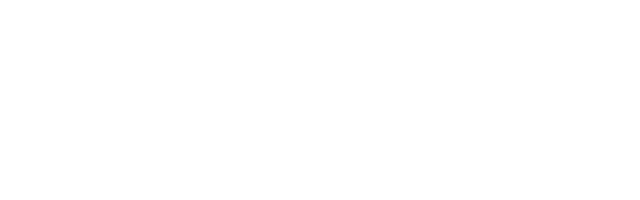
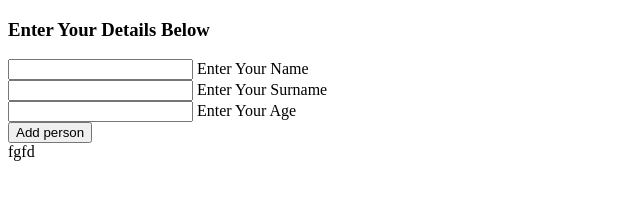
Before and after one commit to TaysWeb/Array_Exercise-, a plain HTML site: page index.html in a window 1280 px wide. Shown: the whole page, without its empty margins (0-640 px from the left). Drawn offline with Linux system fonts and the light colour scheme.

Commit message:
index done

```diff
--- a/assets/code.js
+++ b/assets/code.js
@@ -0,0 +1,24 @@
+function disPerson() {
+
+    //variables
+let name = document.getElementById("name") ;
+let Surname = document.getElementById("surname") ;
+let Age = document.getElementById("Age") ;
+let outcome =  document.getElementById("outcome");
+
+let people = {
+    FirstName : "Tara" ,
+    Surname : "Snell" ,
+    Age : 19
+}
+
+document.getElementById("addP") = array.push();
+
+
+
+
+
+
+
+
+}
--- a/index.html
+++ b/index.html
@@ -8,7 +8,39 @@
     <title>Array Exercise</title>
 </head>
 <body>
+      <div class="container">
 
+     <h3>Enter Your Details Below </h3>
+
+     <div class="details">
+
+        <div class="row">
+            <input  id="name" >
+            <span>Enter Your Name </span>
+          </div>
+
+          <div class="row">
+            <input  id="surname" >
+            <span>Enter Your Surname </span>
+          </div>
+
+          <div class="row">
+            <input  id="Age" >
+            <span>Enter Your Age </span>
+          </div>
+
+          <div class="display">
+
+            <div class="row">
+                <button id="addP" onclick="disPerson()">Add person</button>
+            </div>
+          </div>
+
+          <label id="outcome">fgfd</label>
+     </div>
+
+
+      </div> <!-- End of container-->
 
     <script src="./assets/code.js"></script>
 </body>
```
